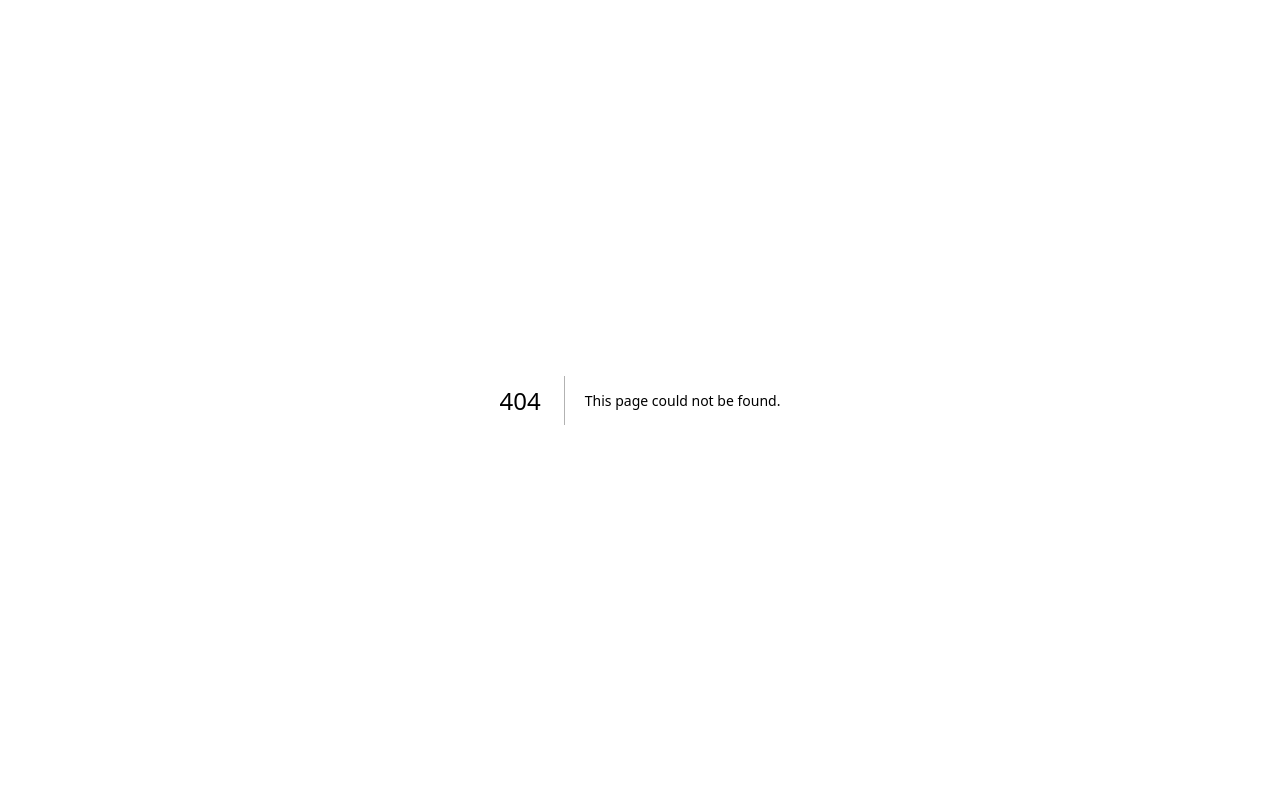
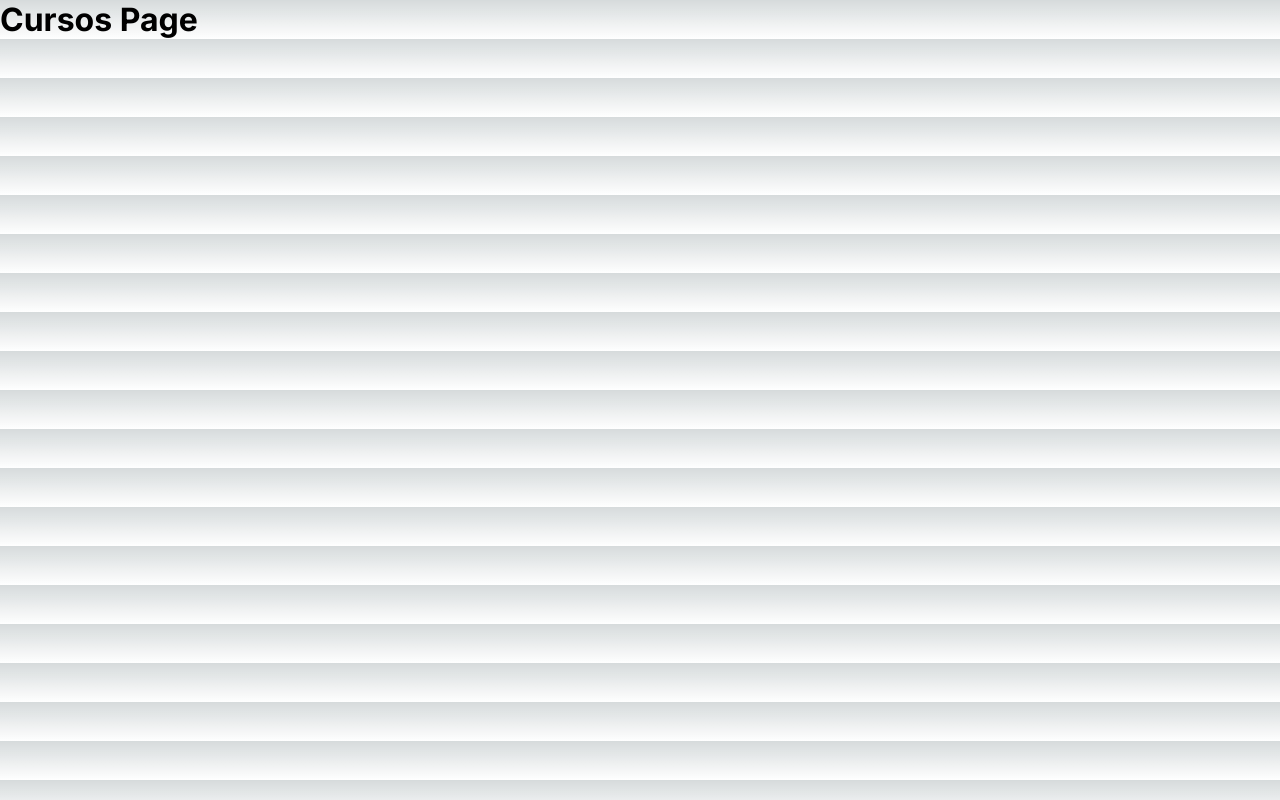
Before and after one commit to gustavo-szesz/curse-website, a Next.js app: page /cursos in a window 1280 px wide. Before the commit this address had no page. Built offline with nearby package versions, Linux system fonts and the light colour scheme.

Commit message:
rotas updated

```diff
--- a/src/app/components/Navbar.tsx
+++ b/src/app/components/Navbar.tsx
@@ -15,7 +15,7 @@ import MenuItem from '@mui/material/MenuItem';
 import AdbIcon from '@mui/icons-material/Adb';
 import Link from 'next/link'; // Import Link from Next.js
 
-const pages = ['Cursos', 'Preço', 'Sobre nós', 'Criar Conta'];
+const pages = ['Cursos', 'Preco', 'Sobre nós', 'Criar Conta'];
 const settings = ['Conta', 'Configurações', 'Homepage', 'Logout'];
 
 function ResponsiveAppBar() {
--- /dev/null
+++ b/src/app/cursos/page.tsx
@@ -0,0 +1,14 @@
+// pages/cursos/index.tsx
+
+import * as React from 'react';
+
+const CursosPage: React.FC = () => {
+  return (
+    <div>
+      <h1>Cursos Page</h1>
+      {/* Add your content here */}
+    </div>
+  );
+};
+
+export default CursosPage;
--- a/src/app/page.module.css
+++ b/src/app/page.module.css
@@ -14,7 +14,7 @@
 
 .gradient-container-footer {
   width: 100%;
-  height: 20vh; /* Adjust the initial height for responsiveness */
+  height: 10vh; /* Adjust the initial height for responsiveness */
   min-height: 300px; /* Set a minimum height */
   background: linear-gradient(to right, #00649d, #05192d);
   display: flex;
```
Also changed, not shown: src/app/preco/page.tsx (added, +11 -0 lines).
